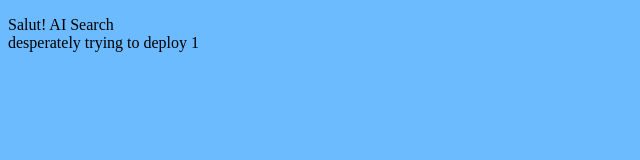
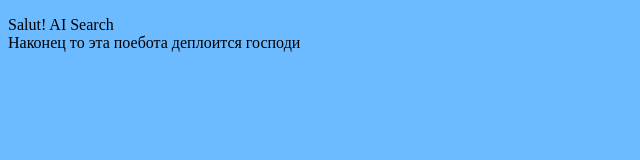
Before and after one commit to Salut-AI-Search/SAIS-chat, a SvelteKit app in the folder website/: page / in a window 1280 px wide. Shown: the top 160 px of the page, without its empty margins (0-640 px from the left). Built offline with nearby package versions, Linux system fonts and the light colour scheme.

Commit message:
i think deploy works?

```diff
--- a/website/src/routes/+page.svelte
+++ b/website/src/routes/+page.svelte
@@ -4,5 +4,5 @@
 
 
 <div>
-	<p>Salut! AI Search<br/>desperately trying to deploy 1</p>
+	<p>Salut! AI Search<br/>Наконец то эта поебота деплоится господи</p>
 </div>
```
